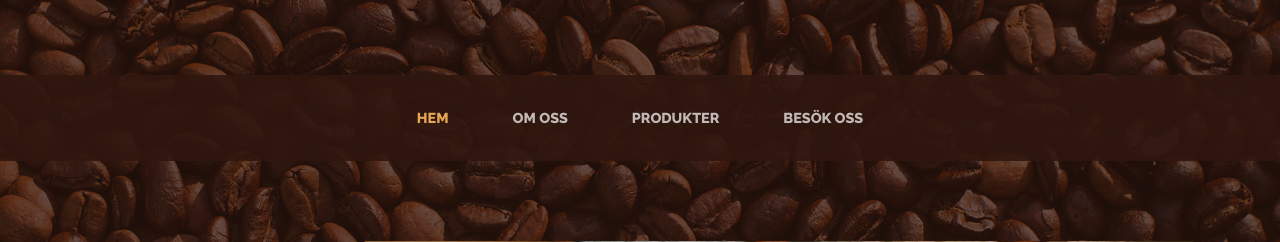
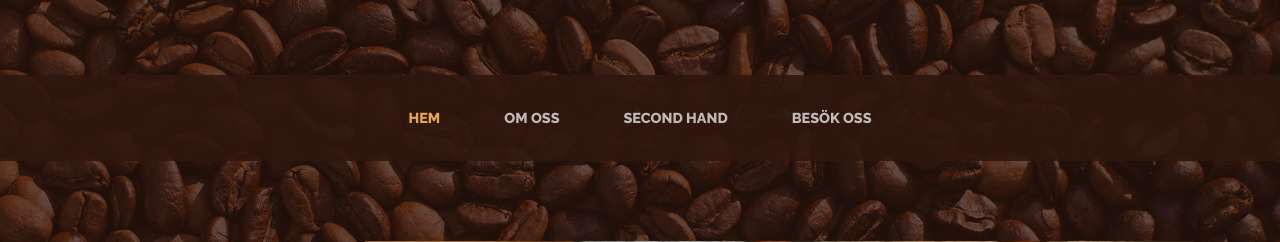
Before and after one commit to tobiashed/cafe-retro, a PHP site: page /backend-assignments/ in a window 1280 px wide. Shown: the part 215-457 px from the top of the page. Run offline with PHP 8.4, Linux system fonts and the light colour scheme.

Commit message:
ändrade navbar på alla sidor

```diff
--- a/about.php
+++ b/about.php
@@ -21,7 +21,7 @@
               <a class="nav-link text-uppercase text-expanded" href="about.php">Om oss</a>
             </li>
             <li class="nav-item px-lg-4">
-              <a class="nav-link text-uppercase text-expanded" href="products.php">Produkter</a>
+              <a class="nav-link text-uppercase text-expanded" href="products.php">Second hand</a>
             </li>
             <li class="nav-item px-lg-4">
               <a class="nav-link text-uppercase text-expanded" href="store.php">Besök oss</a>
--- a/index.php
+++ b/index.php
@@ -21,7 +21,7 @@
               <a class="nav-link text-uppercase text-expanded" href="about.php">Om oss</a>
             </li>
             <li class="nav-item px-lg-4">
-              <a class="nav-link text-uppercase text-expanded" href="products.php">Produkter</a>
+              <a class="nav-link text-uppercase text-expanded" href="products.php">Second hand</a>
             </li>
             <li class="nav-item px-lg-4">
               <a class="nav-link text-uppercase text-expanded" href="store.php">Besök oss</a>
--- a/products.php
+++ b/products.php
@@ -21,7 +21,7 @@
               <a class="nav-link text-uppercase text-expanded" href="about.php">Om oss</a>
             </li>
             <li class="nav-item active px-lg-4">
-              <a class="nav-link text-uppercase text-expanded" href="products.php">Produkter</a>
+              <a class="nav-link text-uppercase text-expanded" href="products.php">Second hand</a>
             </li>
             <li class="nav-item px-lg-4">
               <a class="nav-link text-uppercase text-expanded" href="store.php">Besök oss</a>
--- a/store.php
+++ b/store.php
@@ -21,7 +21,7 @@
               <a class="nav-link text-uppercase text-expanded" href="about.php">Om oss</a>
             </li>
             <li class="nav-item px-lg-4">
-              <a class="nav-link text-uppercase text-expanded" href="products.php">Produkter</a>
+              <a class="nav-link text-uppercase text-expanded" href="products.php">Second hand</a>
             </li>
             <li class="nav-item active px-lg-4">
               <a class="nav-link text-uppercase text-expanded" href="store.php">Besök oss</a>
```
